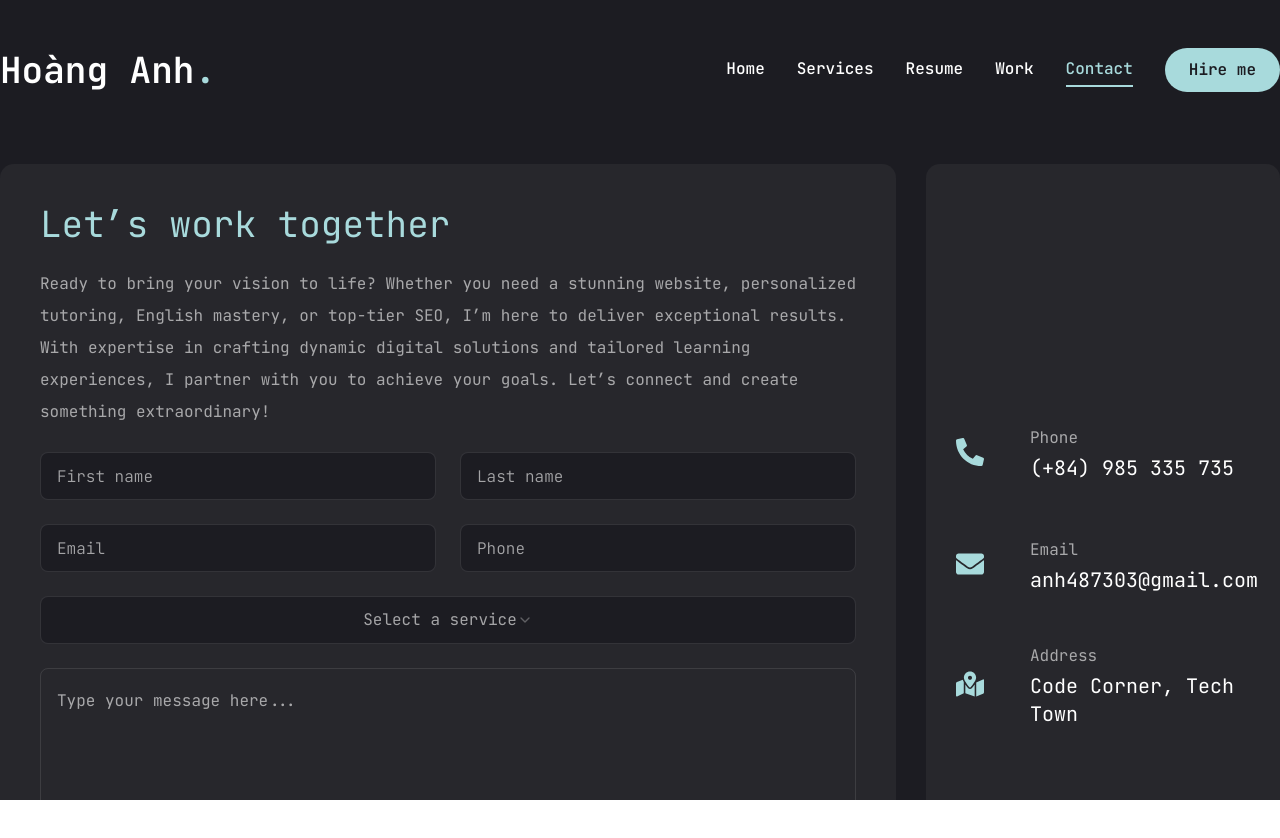
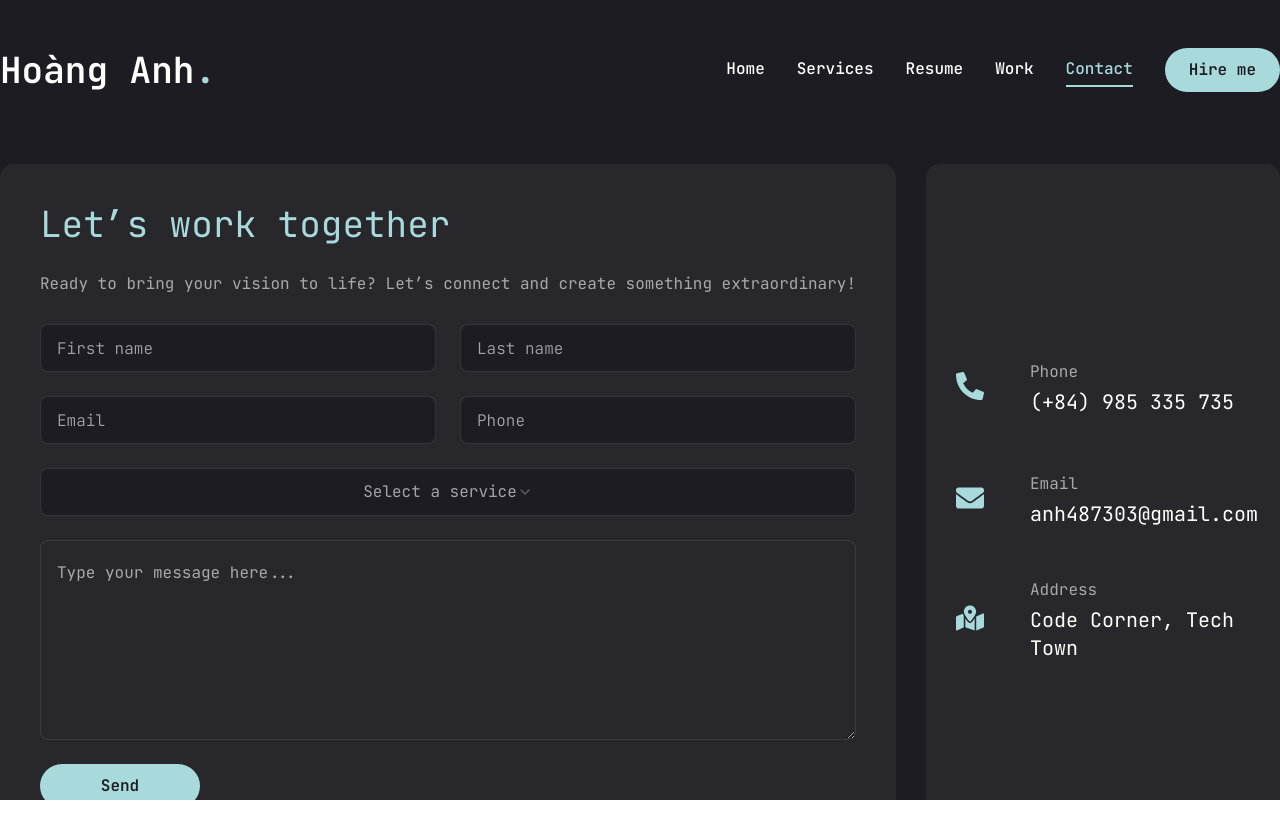
Before and after one commit to nguyennanhcd/Portfolio, a Next.js app: page /contact in a window 1280 px wide. Shown: the top 838 px of the page. Built offline with nearby package versions, Linux system fonts and the light colour scheme.

Commit message:
addValidationInForm

```diff
--- a/app/actions/actions.ts
+++ b/app/actions/actions.ts
@@ -25,7 +25,7 @@ export async function sendEmail(formData: FormData): Promise<void> {
   const result = ContactFormSchema.safeParse(raw)
 
   if (!result.success) {
-    console.log('❌ Validation failed:', result.error.flatten())
+    console.log('Validation failed:', result.error.flatten())
     return
   }
 
--- a/components/ContactForm.tsx
+++ b/components/ContactForm.tsx
@@ -1,4 +1,10 @@
-// components
+'use client'
+
+import { useForm } from 'react-hook-form'
+import { z } from 'zod'
+import { zodResolver } from '@hookform/resolvers/zod'
+import { useState } from 'react'
+import { sendEmail } from '@/app/actions/actions'
 import { Button } from '@/components/ui/button'
 import { Input } from '@/components/ui/input'
 import {
@@ -11,65 +17,126 @@ import {
   SelectValue,
 } from '@/components/ui/select'
 import { Textarea } from '@/components/ui/textarea'
-import { sendEmail } from '@/app/actions/actions'
 
-const ContactForm = () => {
+const contactSchema = z.object({
+  firstName: z.string().min(1, 'First name is required'),
+  lastName: z.string().min(1, 'Last name is required'),
+  email: z.string().email('Invalid email'),
+  phone: z.string().min(6, 'Phone is required'),
+  service: z.string().min(1, 'Please select a service'),
+  message: z
+    .string()
+    .min(10, 'Message must be at least 10 characters'),
+})
+
+type ContactFormData = z.infer<typeof contactSchema>
+
+export default function ContactForm() {
+  const {
+    register,
+    handleSubmit,
+    setValue,
+    formState: { errors },
+  } = useForm<ContactFormData>({
+    resolver: zodResolver(contactSchema),
+  })
+
+  const [selectedService, setSelectedService] = useState('')
+
+  const onSubmit = async (data: ContactFormData) => {
+    const formData = new FormData()
+    for (const [key, value] of Object.entries(data)) {
+      formData.append(key, value)
+    }
+    await sendEmail(formData)
+  }
+
   return (
     <div className='xl:w-[70%] order-2 xl:order-none'>
       <form
-        action={(formData: FormData): Promise<void> =>
-          sendEmail(formData)
-        }
+        onSubmit={handleSubmit(onSubmit)}
         className='flex flex-col gap-6 p-10 bg-[#27272c] rounded-xl'
       >
         <h3 className='text-4xl text-accent-default'>
           Let&rsquo;s work together
         </h3>
         <p className='text-white/60'>
-          Ready to bring your vision to life? Whether you
-          need a stunning website, personalized tutoring,
-          English mastery, or top-tier SEO, I’m here to
-          deliver exceptional results. With expertise in
-          crafting dynamic digital solutions and tailored
-          learning experiences, I partner with you to
-          achieve your goals. Let’s connect and create
-          something extraordinary!
+          Ready to bring your vision to life? Let’s connect
+          and create something extraordinary!
         </p>
+
         <div className='grid grid-cols-1 md:grid-cols-2 gap-6'>
+          <div>
             <Input
-            name='firstName'
-            type='firstName'
+              className='w-full'
+              {...register('firstName')}
               placeholder='First name'
-            defaultValue={''}
             />
+            {errors.firstName && (
+              <p className='text-red-500 text-sm'>
+                {errors.firstName.message}
+              </p>
+            )}
+          </div>
+          <div>
             <Input
-            type='lastName'
+              className='w-full'
+              {...register('lastName')}
               placeholder='Last name'
-            name='lastName'
             />
+            {errors.lastName && (
+              <p className='text-red-500 text-sm'>
+                {errors.lastName.message}
+              </p>
+            )}
+          </div>
+          <div>
             <Input
+              className='w-full'
+              {...register('email')}
+              placeholder='Email'
               type='email'
-            placeholder='Email'
-            name='email'
             />
+            {errors.email && (
+              <p className='text-red-500 text-sm'>
+                {errors.email.message}
+              </p>
+            )}
+          </div>
+          <div>
             <Input
-            type='phone'
+              className='w-full'
+              {...register('phone')}
               placeholder='Phone'
-            name='phone'
+              type='text'
             />
+            {errors.phone && (
+              <p className='text-red-500 text-sm'>
+                {errors.phone.message}
+              </p>
+            )}
           </div>
-        {/* select */}
-        <Select name='service' autoComplete='on'>
+        </div>
+
+        {/* Custom select for service */}
+        <div>
+          <Select
+            onValueChange={(value) => {
+              setValue('service', value)
+              setSelectedService(value)
+            }}
+            value={selectedService}
+          >
             <SelectTrigger className='w-full'>
               <SelectValue placeholder='Select a service' />
             </SelectTrigger>
             <SelectContent>
               <SelectGroup>
-              <SelectLabel>Select a service</SelectLabel>
+                <SelectLabel>Service</SelectLabel>
                 <SelectItem value='Web Development'>
                   Web Development
                 </SelectItem>
-              <SelectItem value='SEO'>SEO </SelectItem>
+                <SelectItem value='SEO'>SEO</SelectItem>
                 <SelectItem value='English Teacher'>
                   English Teacher
                 </SelectItem>
@@ -79,22 +146,30 @@ const ContactForm = () => {
               </SelectGroup>
             </SelectContent>
           </Select>
-        {/*text area */}
+          {errors.service && (
+            <p className='text-red-500 text-sm'>
+              {errors.service.message}
+            </p>
+          )}
+        </div>
+
+        <div>
           <Textarea
+            {...register('message')}
+            placeholder='Type your message here...'
             className='h-[200px]'
-          placeholder='Type your message here...'
           />
-        {/*button */}
-        <Button
-          className='max-w-40 cursor-pointer'
-          size='md'
-          type='submit'
-        >
+          {errors.message && (
+            <p className='text-red-500 text-sm'>
+              {errors.message.message}
+            </p>
+          )}
+        </div>
+
+        <Button type='submit' className='max-w-40'>
           Send
         </Button>
       </form>
     </div>
   )
 }
-
-export default ContactForm
--- a/package.json
+++ b/package.json
@@ -9,6 +9,7 @@
     "lint": "next lint"
   },
   "dependencies": {
+    "@hookform/resolvers": "^5.1.1",
     "@radix-ui/react-dialog": "^1.1.14",
     "@radix-ui/react-scroll-area": "^1.2.9",
     "@radix-ui/react-select": "^2.2.5",
@@ -25,6 +26,7 @@
     "react": "^19.0.0",
     "react-countup": "^6.5.3",
     "react-dom": "^19.0.0",
+    "react-hook-form": "^7.58.1",
     "react-hot-toast": "^2.5.2",
     "react-icons": "^5.5.0",
     "react-toastify": "^11.0.5",
```
Also changed, not shown: 1 other file (tests, documents, lock files or other folders). Lines whose indentation alone changed are shown as unchanged.
